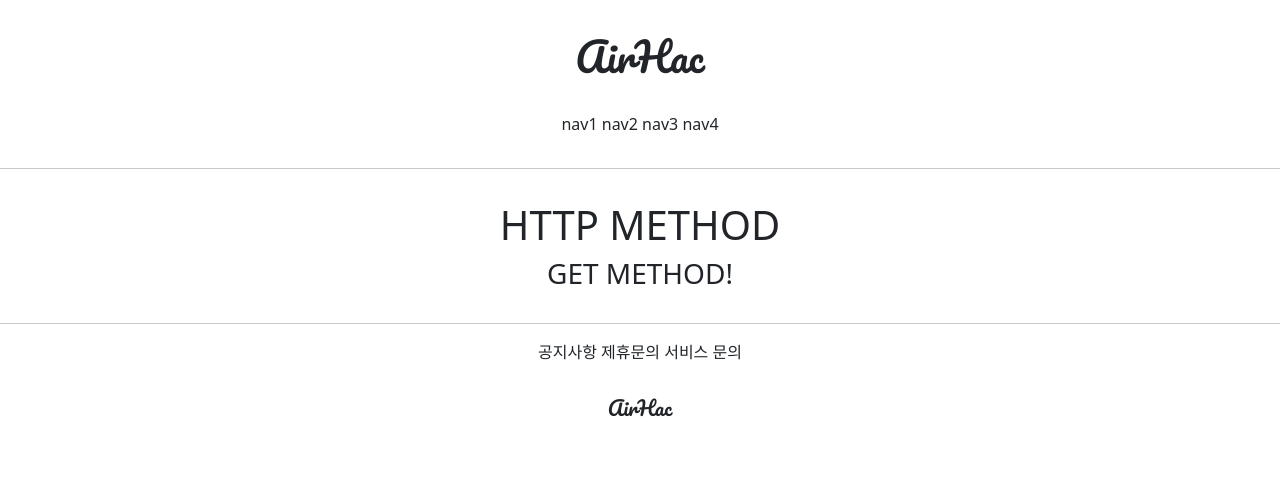
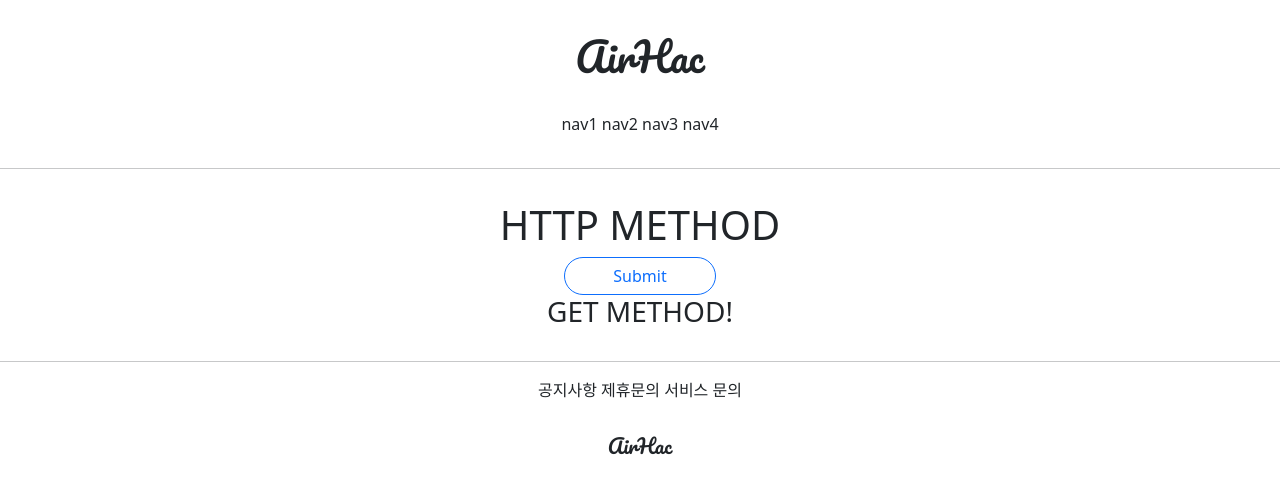
Before and after one commit to airhac/gj_web_prac, a Django app: page /posts/hello_world/ in a window 1280 px wide. Shown: the top 494 px of the page. Run offline with Django 3.2, Linux system fonts and the light colour scheme.

Commit message:
7/8 prac pro2 2

```diff
--- a/postapp/templates/postapp/hello_world.html
+++ b/postapp/templates/postapp/hello_world.html
@@ -3,7 +3,10 @@
 {% block content %}
     <div style = "margin : 2rem; text-align : center">
         <h1>HTTP METHOD</h1>
-
+        <form action="/posts/hello_world/" method="post">
+            {% csrf_token %}
+            <input type="submit" class="btn btn-outline-primary rounded-pill px-5">
+        </form>
     <h3>{{ text }}</h3>
     </div>
 
```
